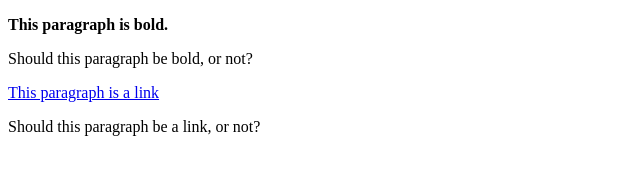
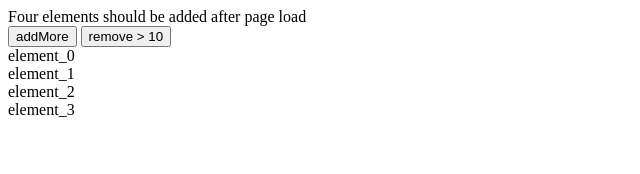
Before and after one commit to DanBennettDev/Gormstowe, a website: page public/index.html in a window 1280 px wide. Shown: the whole page, without its empty margins (0-640 px from the left). Drawn offline with Linux system fonts and the light colour scheme.

Commit message:
client side js test - loading and deleting elements from DOM

```diff
--- a/dbHandling.js
+++ b/dbHandling.js
@@ -136,8 +136,8 @@ function getTags(rowAction) {
 	});
 }
 
-function serialize(function){
-	db.serialize(function(){});
+function serialize(func){
+	db.serialize(func);
 }
 
 
--- a/public/index.html
+++ b/public/index.html
@@ -1,7 +1,17 @@
 <!DOCTYPE html>
 <html xmlns="http://www.w3.org/1999/xhtml">
-<p><strong>This paragraph is bold.</strong></p>
-<p>Should this paragraph be bold, or not?</p>
-<p><a href="#">This paragraph is a link</a></p>
-<p>Should this paragraph be a link, or not?</p>
+<head>
+<title>testing DOM actions</title>
+<script src="./js/addremove.js"></script>
+
+<!-- Testing! will not include scripts like this normally -->
+<script>AddRemove();</script>
+</head>
+<body>
+<div id="intro"> Four elements should be added after page load </div>
+<button onclick="AddRemove.testAddElements(4)">addMore</button>
+<button onclick="AddRemove.removeElements(10)">remove > 10</button>
+
+
+</body>
 </html>
--- /dev/null
+++ b/public/js/addremove.js
@@ -0,0 +1,75 @@
+function AddRemove() {
+   "use strict"
+
+   addEventListener('load', start);
+
+   AddRemove.addElements = addElements;
+   AddRemove.removeElements = removeElements;
+   AddRemove.testAddElements = testAddElements;
+
+
+   var currID = 0;
+
+   function start() {
+      // TESTING - don't do this normally
+      testAddElements(4);
+   }
+
+
+   // change this to get its element list from an url
+   function addElements(parent, elementList, category) {
+      var fragment = document.createDocumentFragment();
+
+      for (var element of elementList) {
+         // check top level node of element is a div
+         if (element.firstChild.tagName != 'div')
+            console.log('addElements error: top element of fragment is not a div, is ' + element.firstChild.tagName);
+
+            // set the ID of the DIV
+         element.firstChild.setAttribute('ID', category + '_' + currID);
+         element.firstChild.setAttribute('xPos', currID);
+         element.firstChild.setAttribute('yPos', currID);
+         element.firstChild.className += category;
+
+         // set coordinates of object (use "data-..." attributes) // actually assume it'll have these
+         // append to fragment
+         fragment.appendChild(element)
+         currID++;
+      }
+      // append to DOM
+      parent.appendChild(fragment.cloneNode(true));
+   }
+
+   //TODO: remove this function, source elements from AJAX GET
+   function testAddElements(count){
+      var elements = [];
+      // create elements
+      for (var id = 0; id < count; id++) {
+         var thisElement = document.createDocumentFragment();
+         var thisDiv = document.createElement("div");
+         thisDiv.innerHTML = 'element_' + id;
+         thisElement.appendChild(thisDiv);
+         elements.push(thisElement);
+      }
+      addElements(document.body, elements, 'mobileElement')
+   }
+
+   //TODO: alter this to take x and y threshold to remove elements too
+   // far out of browser window scope
+   function removeElements(threshold) {
+      const candidates = document.querySelectorAll('.mobileElement');
+      // now remove elements
+      for (var elem of candidates) {
+         if (elem.getAttribute('xPos') > threshold) {
+            elem.parentNode.removeChild(elem);
+         }
+      }
+   }
+
+   function logElement(description, element) {
+      console.log(description + ':');
+      console.log(element.innerHTML + '\n');
+   }
+
+
+}
```
Also changed, not shown: imagePrep.js (line endings or trailing spaces), 2 other files.
